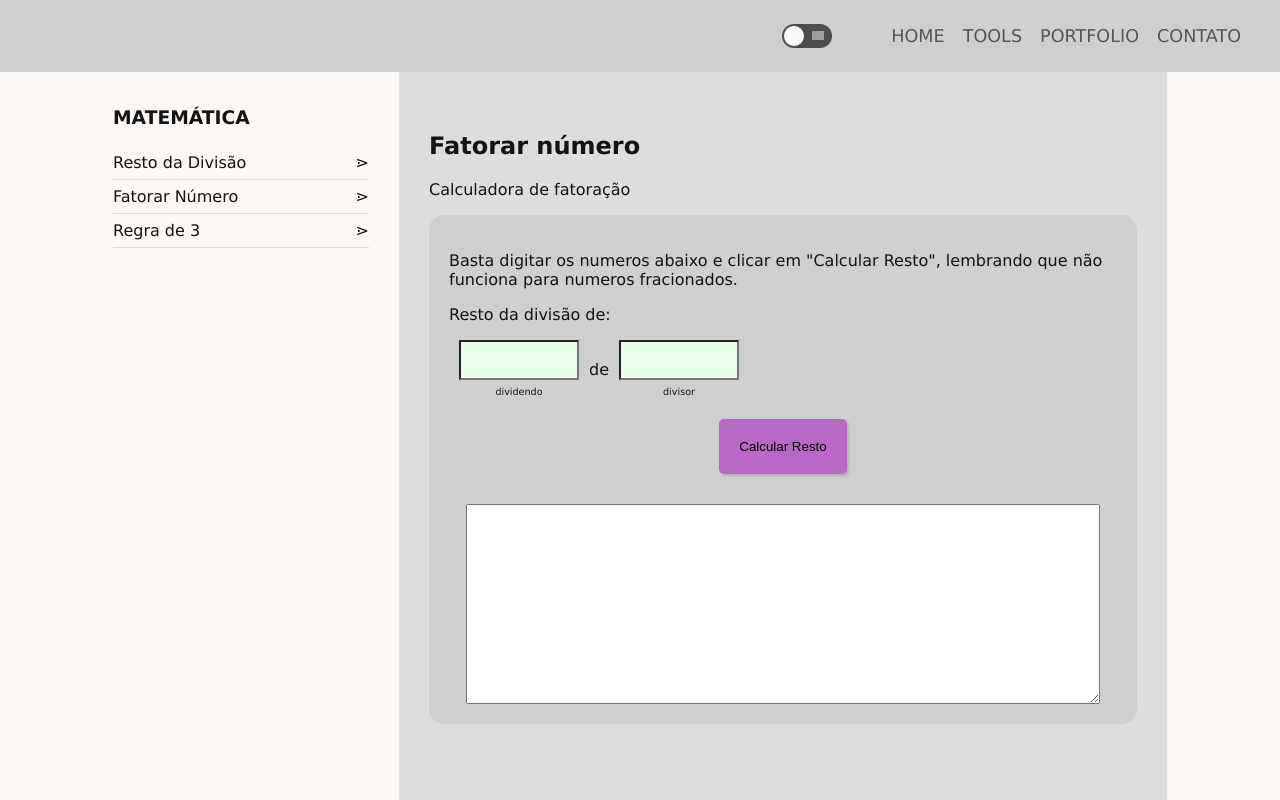
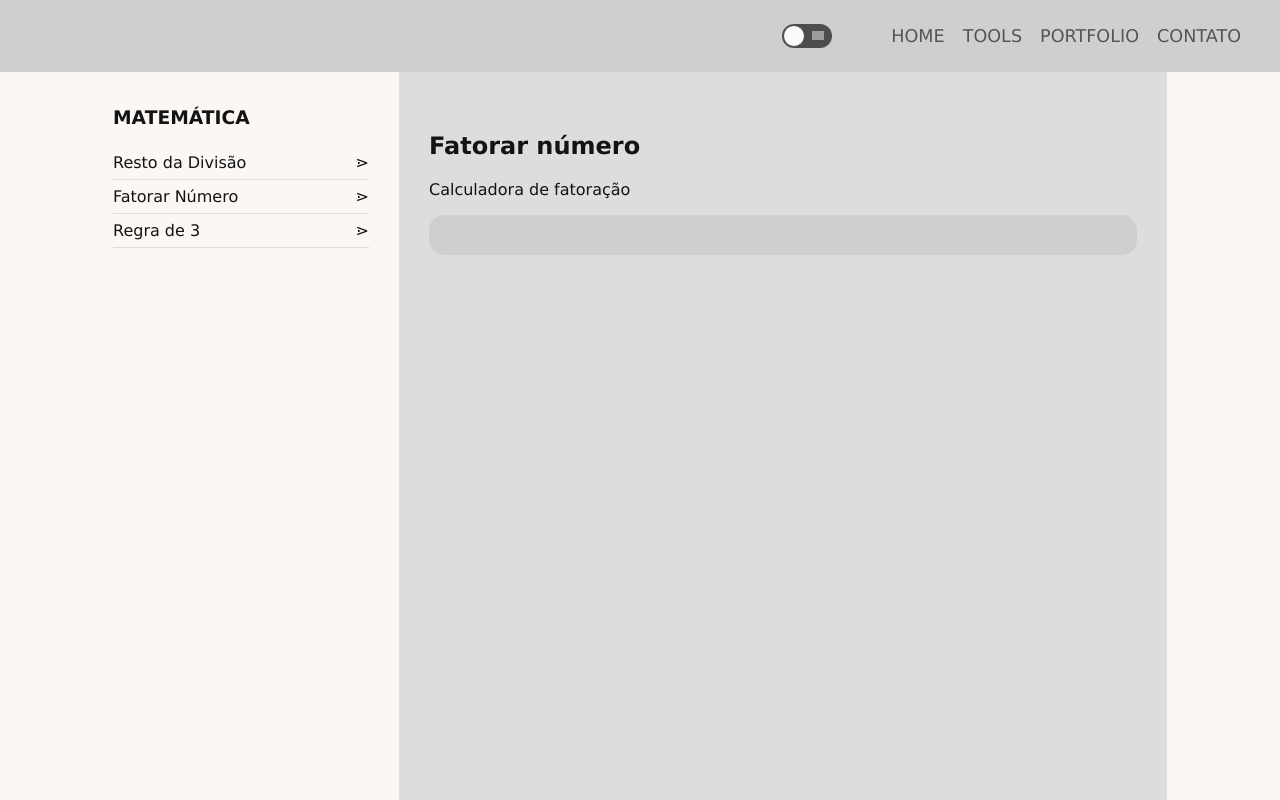
Before and after one commit to mkyy/mkyyspace, a React (Vite) app: page /tools in a window 1280 px wide. Both pictures are taken after a click on the item "Fatorar Número". Built offline with nearby package versions, Linux system fonts and the light colour scheme; grey boxes are pictures that could not be loaded.

Commit message:
tools updating

```diff
--- a/src/components/tools-components/Factor/Factor.jsx
+++ b/src/components/tools-components/Factor/Factor.jsx
@@ -24,7 +24,7 @@ O resultado da divisão é: ${Math.floor(n1 / n2)}`;
       <h2>Fatorar número</h2>
       <p>Calculadora de fatoração</p>
       <DivContainer>
-        <p>
+        {/* <p>
           Basta digitar os numeros abaixo e clicar em "Calcular Resto", lembrando que não funciona
           para numeros fracionados.
         </p>
@@ -47,7 +47,7 @@ O resultado da divisão é: ${Math.floor(n1 / n2)}`;
             display: 'block',
             fontSize: '1.2rem',
           }}
-        />
+        /> */}
       </DivContainer>
     </div>
   );
```
